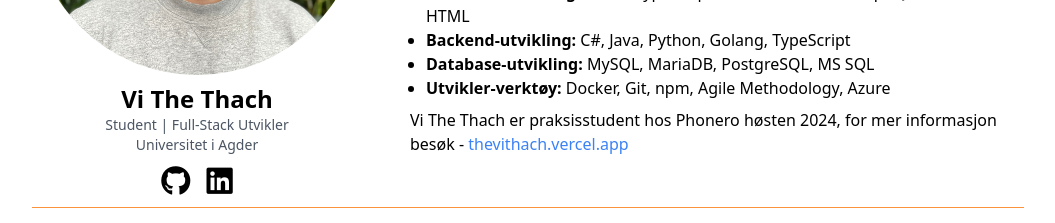
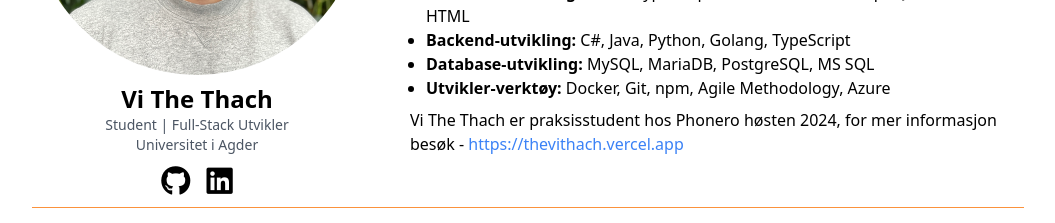
Before and after one commit to thevithach/Gruppe-1-IS-310, a React (Vite) app: page / in a window 1280 px wide. Shown: the part 3040-3263 px from the top of the page, without its empty margins (112-1167 px from the left). Built offline with nearby package versions, Linux system fonts and the light colour scheme.

Commit message:
chore: Update personal website link in App.tsx

```diff
--- a/src/App.tsx
+++ b/src/App.tsx
@@ -134,7 +134,7 @@ function App() {
             tools: ["Docker", "Git", "npm", "Agile Methodology", "Azure"],
           }}
           additionalInfo="Vi The Thach er praksisstudent hos Phonero høsten 2024, for mer informasjon besøk -"
-          personalWebsite="thevithach.vercel.app"
+          personalWebsite="https://thevithach.vercel.app"
         />
         <ProfileCard
           name="Viktor"
```
